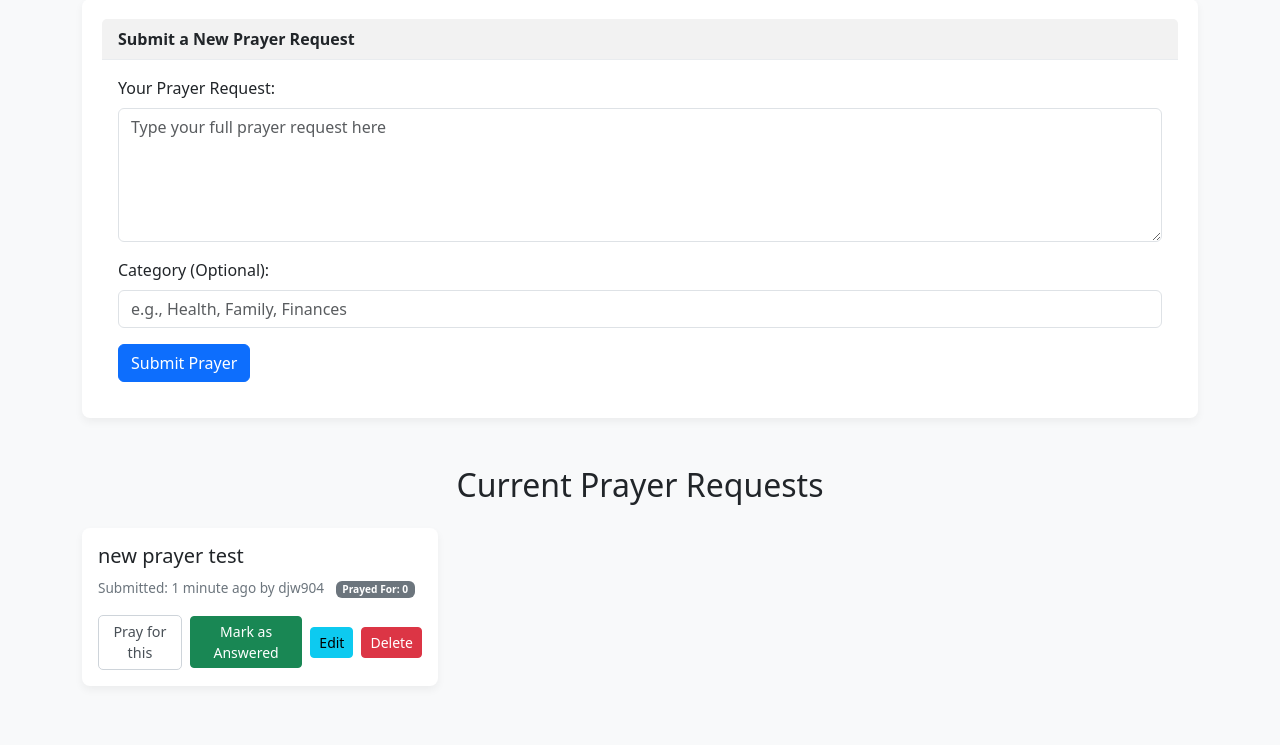
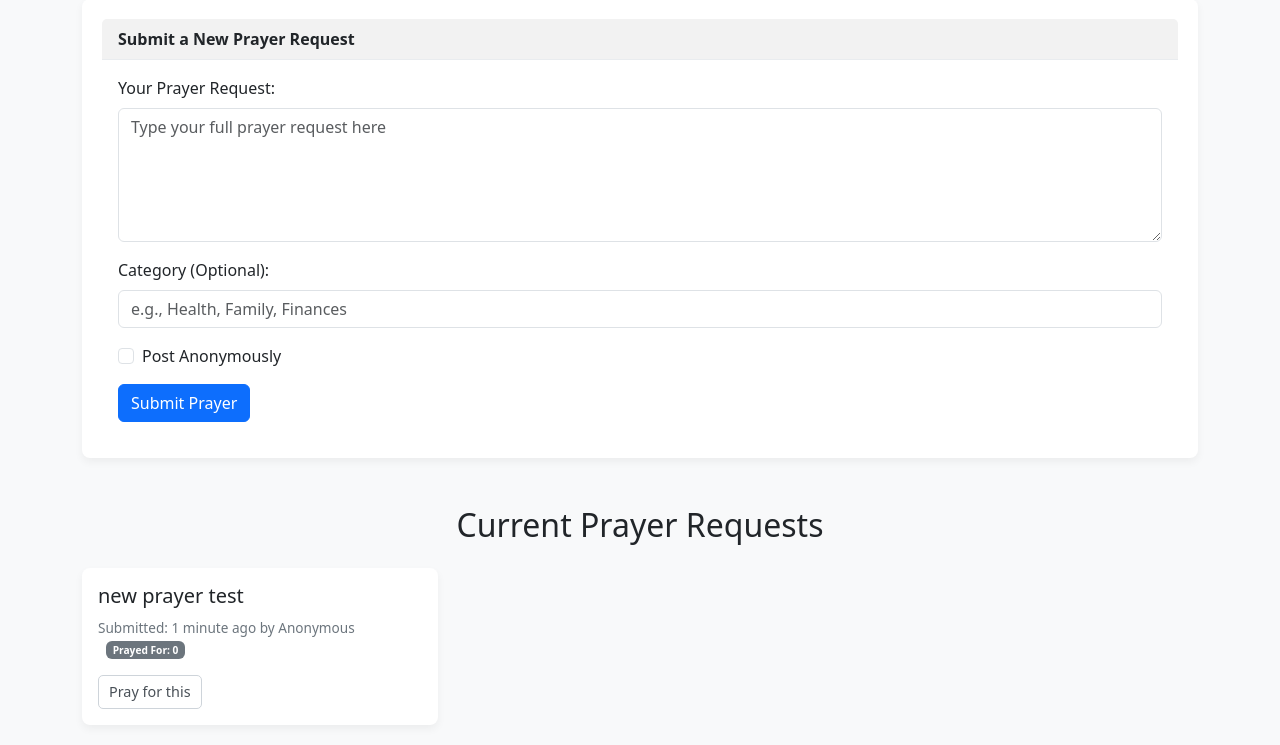
Before and after one commit to dwightwpursuit/prayer_hub_project, a Flask app: page / in a window 1280 px wide. Shown: the part 293-1038 px from the top of the page. Before the commit the page ends 963 px from the top, so only its background shows below. Run offline with Flask 3, Linux system fonts and the light colour scheme; data comes from the database, SQL or seed files in the repository; both versions use the stored data as it was after the commit.

Commit message:
Feature: Added anonymous posting option and displayed username in navbar

```diff
--- a/app.py
+++ b/app.py
@@ -7,23 +7,18 @@
 app = Flask(__name__)
 DATABASE = 'prayer_hub.db'
 # IMPORTANT: Change this secret key to a long, random, and unique string in a real application!
-# You can generate one using `os.urandom(24).hex()` in a Python shell.
+# You can generate one using `secrets.token_hex(16)` in a Python shell.
 app.config['SECRET_KEY'] = 'your_super_secret_key_here_change_this_for_security'
 
-# Define the timezone for displaying times (e.g., Eastern Time - EDT/EST)
-# You can change this to your desired timezone, e.g., 'Europe/London', 'America/Chicago', 'Asia/Kolkata'
 PRAYER_TIMEZONE = pytz.timezone('America/New_York')
 
-# Function to get a database connection
 def get_db_connection():
     conn = sqlite3.connect(DATABASE)
-    conn.row_factory = sqlite3.Row # This makes rows behave like dictionaries, allowing access by column name
+    conn.row_factory = sqlite3.Row
     return conn
 
-# Function to initialize the database tables
 def init_db():
     conn = get_db_connection()
-    # Create requests table (or add user_id if it already exists)
     conn.execute('''
         CREATE TABLE IF NOT EXISTS requests (
             id INTEGER PRIMARY KEY AUTOINCREMENT,
@@ -32,11 +27,11 @@
             prayed_for_count INTEGER DEFAULT 0,
             category TEXT,
             is_answered INTEGER DEFAULT 0,
-            user_id INTEGER, -- NEW: Link to users table
+            user_id INTEGER,
+            is_anonymous INTEGER DEFAULT 0, -- NEW: 0 for false, 1 for true
             FOREIGN KEY (user_id) REFERENCES users(id)
         )
     ''')
-    # Create users table
     conn.execute('''
         CREATE TABLE IF NOT EXISTS users (
             id INTEGER PRIMARY KEY AUTOINCREMENT,
@@ -47,7 +42,6 @@
     conn.commit()
     conn.close()
 
-# Call this function once when the app starts to ensure the DB and tables exist
 init_db()
 
 @app.route('/')
@@ -57,60 +51,50 @@
 
     if selected_category:
         db_requests = conn.execute(
-            # Join to get username from the users table
-            'SELECT r.id, r.request_text, r.timestamp, r.prayed_for_count, r.category, r.is_answered, r.user_id, u.username FROM requests r LEFT JOIN users u ON r.user_id = u.id WHERE r.category = ? ORDER BY r.timestamp DESC',
+            'SELECT r.id, r.request_text, r.timestamp, r.prayed_for_count, r.category, r.is_answered, r.user_id, r.is_anonymous, u.username FROM requests r LEFT JOIN users u ON r.user_id = u.id WHERE r.category = ? ORDER BY r.timestamp DESC',
             (selected_category,)
         ).fetchall()
     else:
         db_requests = conn.execute(
-            # Join to get username from the users table
-            'SELECT r.id, r.request_text, r.timestamp, r.prayed_for_count, r.category, r.is_answered, r.user_id, u.username FROM requests r LEFT JOIN users u ON r.user_id = u.id ORDER BY r.timestamp DESC'
+            'SELECT r.id, r.request_text, r.timestamp, r.prayed_for_count, r.category, r.is_answered, r.user_id, r.is_anonymous, u.username FROM requests r LEFT JOIN users u ON r.user_id = u.id ORDER BY r.timestamp DESC'
         ).fetchall()
 
-    current_utc_time = datetime.now(pytz.utc) # Get current time in UTC, timezone-aware
+    current_utc_time = datetime.now(pytz.utc)
     processed_requests = []
 
     for req in db_requests:
-        # Parse the stored timestamp and make it UTC-aware
-        # Assuming SQLite stores 'YYYY-MM-DD HH:MM:SS' without timezone info, it's typically UTC.
         request_utc_time = pytz.utc.localize(datetime.strptime(req['timestamp'], '%Y-%m-%d %H:%M:%S'))
-
-        time_difference = current_utc_time - request_utc_time # Calculation is between two UTC-aware datetimes
+        time_difference = current_utc_time - request_utc_time
 
         formatted_timestamp = ""
-        if time_difference < timedelta(minutes=60): # Less than 1 hour
+        if time_difference < timedelta(minutes=60):
             minutes_ago = int(time_difference.total_seconds() / 60)
-            if minutes_ago <= 0: # Handle cases where it might be 0 or slightly negative due to precision
+            if minutes_ago <= 0:
                 formatted_timestamp = "just now"
             elif minutes_ago == 1:
                 formatted_timestamp = "1 minute ago"
             else:
                 formatted_timestamp = f"{minutes_ago} minutes ago"
         else:
-            # Convert the UTC time to the desired local timezone for display
             local_request_time = request_utc_time.astimezone(PRAYER_TIMEZONE)
-            # Format to "Month Day, Year at HH:MM AM/PM" (e.g., July 15, 2025 at 08:43 PM)
             formatted_timestamp = local_request_time.strftime('%B %d, %Y at %I:%M %p')
 
-        request_dict = dict(req) # Convert sqlite3.Row to a regular dictionary
+        request_dict = dict(req)
         request_dict['formatted_timestamp'] = formatted_timestamp
-        # Add a flag to indicate if the current user owns this request for UI purposes
         request_dict['is_owner'] = session.get('user_id') == req['user_id']
         processed_requests.append(request_dict)
 
     unique_categories = conn.execute('SELECT DISTINCT category FROM requests WHERE category IS NOT NULL AND category != "" ORDER BY category').fetchall()
     conn.close()
 
-    # Pass the processed requests and current user info to the template
     return render_template('home.html',
                            requests=processed_requests,
                            selected_category=selected_category,
                            unique_categories=unique_categories,
-                           current_user_id=session.get('user_id')) # Pass user ID to template for conditional display
+                           current_user_id=session.get('user_id'))
 
 @app.route('/submit_request', methods=['POST'])
 def submit_request():
-    # Ensure user is logged in to submit a request
     if 'user_id' not in session:
         flash('Please log in to submit a prayer request.', 'danger')
         return redirect(url_for('login'))
@@ -118,127 +102,114 @@
     if request.method == 'POST':
         new_request_text = request.form['request_text']
         category = request.form.get('category', '').strip()
-        user_id = session['user_id'] # Get the current user's ID from the session
+        user_id = session['user_id']
+        is_anonymous = 1 if request.form.get('is_anonymous') == 'on' else 0
 
         conn = get_db_connection()
-        conn.execute('INSERT INTO requests (request_text, category, user_id) VALUES (?, ?, ?)',
-                     (new_request_text, category if category else None, user_id))
+        conn.execute('INSERT INTO requests (request_text, category, user_id, is_anonymous) VALUES (?, ?, ?, ?)',
+                     (new_request_text, category if category else None, user_id, is_anonymous))
         conn.commit()
         conn.close()
 
-        print(f"New prayer request submitted and saved to DB: {new_request_text} (Category: {category}) by user ID: {user_id}")
+        print(f"New prayer request submitted and saved to DB: {new_request_text} (Category: {category}) by user ID: {user_id} (Anonymous: {is_anonymous})")
         flash('Your prayer request has been submitted!', 'success')
         return redirect(url_for('home'))
 
 @app.route('/pray_for/<int:request_id>', methods=['POST'])
 def increment_pray_count(request_id):
-    # This action does not require the user to be the owner
     conn = get_db_connection()
     conn.execute('UPDATE requests SET prayed_for_count = prayed_for_count + 1 WHERE id = ?', (request_id,))
     conn.commit()
     conn.close()
-    print(f"Incremented pray count for request ID: {request_id}")
-    flash('You have prayed for this request!', 'info')
+    flash('Prayer count incremented!', 'info')
     return redirect(url_for('home'))
 
 @app.route('/mark_as_answered/<int:request_id>', methods=['POST'])
 def mark_as_answered(request_id):
-    # Authorization check - only owner can mark as answered
     if 'user_id' not in session:
-        flash('Please log in to perform this action.', 'danger')
+        flash('You must be logged in to perform this action.', 'danger')
         return redirect(url_for('login'))
 
     conn = get_db_connection()
-    prayer_request = conn.execute('SELECT user_id FROM requests WHERE id = ?', (request_id,)).fetchone()
-
-    if prayer_request and prayer_request['user_id'] == session['user_id']:
+    # Ensure only the owner can mark as answered
+    request_entry = conn.execute('SELECT user_id FROM requests WHERE id = ?', (request_id,)).fetchone()
+    if request_entry and request_entry['user_id'] == session['user_id']:
         conn.execute('UPDATE requests SET is_answered = 1 WHERE id = ?', (request_id,))
         conn.commit()
         flash('Prayer request marked as answered!', 'success')
-        print(f"Prayer request ID: {request_id} marked as answered by owner.")
     else:
-        flash('You are not authorized to mark this prayer as answered.', 'danger')
-        print(f"Unauthorized attempt to mark prayer ID: {request_id} as answered by user {session.get('user_id')}.")
-
+        flash('You are not authorized to mark this request as answered.', 'danger')
     conn.close()
     return redirect(url_for('home'))
 
 @app.route('/delete_request/<int:request_id>', methods=['POST'])
 def delete_request(request_id):
-    # Authorization check - only owner can delete
     if 'user_id' not in session:
-        flash('Please log in to perform this action.', 'danger')
+        flash('You must be logged in to perform this action.', 'danger')
         return redirect(url_for('login'))
 
     conn = get_db_connection()
-    prayer_request = conn.execute('SELECT user_id FROM requests WHERE id = ?', (request_id,)).fetchone()
-
-    if prayer_request and prayer_request['user_id'] == session['user_id']:
+    # Ensure only the owner can delete
+    request_entry = conn.execute('SELECT user_id FROM requests WHERE id = ?', (request_id,)).fetchone()
+    if request_entry and request_entry['user_id'] == session['user_id']:
         conn.execute('DELETE FROM requests WHERE id = ?', (request_id,))
         conn.commit()
-        flash('Prayer request deleted!', 'success')
-        print(f"Prayer request ID: {request_id} deleted by owner.")
+        flash('Prayer request deleted successfully!', 'success')
     else:
-        flash('You are not authorized to delete this prayer request.', 'danger')
-        print(f"Unauthorized attempt to delete prayer ID: {request_id} by user {session.get('user_id')}.")
-
+        flash('You are not authorized to delete this request.', 'danger')
     conn.close()
     return redirect(url_for('home'))
 
-@app.route('/edit_request/<int:request_id>')
+@app.route('/edit_request/<int:request_id>', methods=['GET', 'POST'])
 def edit_request(request_id):
-    # Authorization check - only owner can edit
     if 'user_id' not in session:
-        flash('Please log in to perform this action.', 'danger')
+        flash('You must be logged in to perform this action.', 'danger')
         return redirect(url_for('login'))
 
     conn = get_db_connection()
-    # Fetch user_id along with other request details
-    request_to_edit = conn.execute('SELECT id, request_text, category, user_id FROM requests WHERE id = ?', (request_id,)).fetchone()
+    request_entry = conn.execute('SELECT * FROM requests WHERE id = ?', (request_id,)).fetchone()
     conn.close()
 
-    if request_to_edit is None:
-        return "Prayer request not found!", 404
-
-    # Compare the request's user_id with the current session's user_id
-    if request_to_edit['user_id'] != session['user_id']:
-        flash('You are not authorized to edit this prayer request.', 'danger')
+    if request_entry is None:
+        flash('Prayer request not found.', 'danger')
         return redirect(url_for('home'))
 
-    return render_template('edit_request.html', request=request_to_edit)
+    # Ensure only the owner can edit
+    if request_entry['user_id'] != session['user_id']:
+        flash('You are not authorized to edit this request.', 'danger')
+        return redirect(url_for('home'))
+
+    if request.method == 'POST':
+        # This part is handled by update_request
+        pass
+    return render_template('edit_request.html', request=request_entry)
 
 @app.route('/update_request/<int:request_id>', methods=['POST'])
 def update_request(request_id):
-    # Authorization check - only owner can update
     if 'user_id' not in session:
-        flash('Please log in to perform this action.', 'danger')
+        flash('You must be logged in to perform this action.', 'danger')
         return redirect(url_for('login'))
 
-    conn = get_db_connection()
-    # Fetch user_id to confirm ownership
-    prayer_request = conn.execute('SELECT user_id FROM requests WHERE id = ?', (request_id,)).fetchone()
+    if request.method == 'POST':
+        updated_text = request.form['request_text']
+        updated_category = request.form.get('category', '').strip()
+        updated_is_anonymous = 1 if request.form.get('is_anonymous') == 'on' else 0
 
-    if prayer_request and prayer_request['user_id'] == session['user_id']:
-        if request.method == 'POST':
-            updated_text = request.form['request_text']
-            updated_category = request.form.get('category', '').strip()
-
-            conn.execute('UPDATE requests SET request_text = ?, category = ? WHERE id = ?',
-                         (updated_text, updated_category if updated_category else None, request_id))
+        conn = get_db_connection()
+        # Verify ownership before updating
+        request_entry = conn.execute('SELECT user_id FROM requests WHERE id = ?', (request_id,)).fetchone()
+        if request_entry and request_entry['user_id'] == session['user_id']:
+            conn.execute('UPDATE requests SET request_text = ?, category = ?, is_anonymous = ? WHERE id = ?',
+                         (updated_text, updated_category if updated_category else None, updated_is_anonymous, request_id))
             conn.commit()
             flash('Prayer request updated successfully!', 'success')
-            print(f"Prayer request ID: {request_id} updated by owner.")
-    else:
-        flash('You are not authorized to update this prayer request.', 'danger')
-        print(f"Unauthorized attempt to update prayer ID: {request_id} by user {session.get('user_id')}.")
-
-    conn.close()
+        else:
+            flash('You are not authorized to update this request.', 'danger')
+        conn.close()
     return redirect(url_for('home'))
 
-# User Registration Routes
 @app.route('/register', methods=['GET', 'POST'])
 def register():
-    # If a user is already logged in, redirect them home
     if 'user_id' in session:
         return redirect(url_for('home'))
 
@@ -247,14 +218,13 @@
         password = request.form['password']
 
         conn = get_db_connection()
-        # Check if username already exists
         existing_user = conn.execute('SELECT id FROM users WHERE username = ?', (username,)).fetchone()
         if existing_user:
             flash('Username already exists. Please choose a different one.', 'danger')
             conn.close()
             return render_template('register.html')
 
-        hashed_password = generate_password_hash(password) # Hash the password
+        hashed_password = generate_password_hash(password)
         conn.execute('INSERT INTO users (username, password_hash) VALUES (?, ?)',
                      (username, hashed_password))
         conn.commit()
@@ -263,10 +233,8 @@
         return redirect(url_for('login'))
     return render_template('register.html')
 
-# User Login Routes
 @app.route('/login', methods=['GET', 'POST'])
 def login():
-    # If a user is already logged in, redirect them home
     if 'user_id' in session:
         flash('You are already logged in.', 'info')
         return redirect(url_for('home'))
@@ -276,11 +244,12 @@
         password = request.form['password']
 
         conn = get_db_connection()
-        user = conn.execute('SELECT id, password_hash FROM users WHERE username = ?', (username,)).fetchone()
+        user = conn.execute('SELECT id, username, password_hash FROM users WHERE username = ?', (username,)).fetchone()
         conn.close()
 
         if user and check_password_hash(user['password_hash'], password):
             session['user_id'] = user['id']
+            session['username'] = user['username']
             flash('Login successful!', 'success')
             return redirect(url_for('home'))
         else:
@@ -288,10 +257,10 @@
 
     return render_template('login.html')
 
-# Logout Route
 @app.route('/logout')
 def logout():
-    session.pop('user_id', None) # Remove user_id from session
+    session.pop('user_id', None)
+    session.pop('username', None)
     flash('You have been logged out.', 'info')
     return redirect(url_for('home'))
 
--- a/templates/home.html
+++ b/templates/home.html
@@ -25,7 +25,7 @@
         {# NEW: Navigation/Auth Links #}
         <div class="d-flex justify-content-end my-3">
             {% if session.user_id %}
-                <span class="navbar-text me-3">Logged in as: {{ session.username if session.username else 'User' }}</span> {# Optional: display username if you fetch it into session #}
+                <span class="navbar-text me-3">Logged in as: <strong>{{ session.username }}</strong></span> {# UPDATED: Display actual username #}
                 <a href="{{ url_for('logout') }}" class="btn btn-outline-secondary btn-sm">Logout</a>
             {% else %}
                 <a href="{{ url_for('login') }}" class="btn btn-outline-primary btn-sm me-2">Login</a>
@@ -84,6 +84,11 @@
                         <label for="category" class="form-label">Category (Optional):</label>
                         <input type="text" class="form-control" id="category" name="category" placeholder="e.g., Health, Family, Finances">
                     </div>
+                    {# NEW: Anonymous checkbox #}
+                    <div class="mb-3 form-check">
+                        <input type="checkbox" class="form-check-input" id="is_anonymous" name="is_anonymous">
+                        <label class="form-check-label" for="is_anonymous">Post Anonymously</label>
+                    </div>
                     <button type="submit" class="btn btn-primary">Submit Prayer</button>
                 </form>
             </div>
@@ -103,7 +108,9 @@
                                 <h5 class="card-title">{{ request.request_text }}</h5>
                                 <div class="prayer-meta">
                                     Submitted: {{ request.formatted_timestamp }}
-                                    {% if request.username %} {# NEW: Display username if available #}
+                                    {% if request.is_anonymous %} {# NEW: Check if anonymous #}
+                                        by Anonymous
+                                    {% elif request.username %} {# Display username if not anonymous and available #}
                                         by {{ request.username }}
                                     {% endif %}
                                     <span class="badge bg-secondary ms-2">Prayed For: {{ request.prayed_for_count }}</span>
@@ -124,23 +131,27 @@
                                         <button type="submit" class="btn btn-light-outline">Pray for this</button>
                                     </form>
 
-                                    {# Form for Mark as Answered button (only show if not answered) #}
-                                    {% if not request.is_answered %}
+                                    {# Form for Mark as Answered button (only show if not answered and is owner) #}
+                                    {% if not request.is_answered and request.is_owner %}
                                         <form action="{{ url_for('mark_as_answered', request_id=request.id) }}" method="POST" class="me-2">
                                             <button type="submit" class="btn btn-success btn-sm">Mark as Answered</button>
                                         </form>
-                                    {% else %}
+                                    {% elif request.is_answered %}
                                         {# Optional: Display something else if answered, or just remove the button #}
                                         <small class="text-muted me-2">Prayer answered.</small>
                                     {% endif %}
 
-                                    {# Link/Button to Edit Request #}
-                                    <a href="{{ url_for('edit_request', request_id=request.id) }}" class="btn btn-info btn-sm me-2">Edit</a>
+                                    {# Link/Button to Edit Request (only show if owner) #}
+                                    {% if request.is_owner %}
+                                        <a href="{{ url_for('edit_request', request_id=request.id) }}" class="btn btn-info btn-sm me-2">Edit</a>
+                                    {% endif %}
 
-                                    {# Form for Delete button #}
-                                    <form action="{{ url_for('delete_request', request_id=request.id) }}" method="POST" onsubmit="return confirm('Are you sure you want to delete this prayer request?');">
-                                        <button type="submit" class="btn btn-danger btn-sm">Delete</button>
-                                    </form>
+                                    {# Form for Delete button (only show if owner) #}
+                                    {% if request.is_owner %}
+                                        <form action="{{ url_for('delete_request', request_id=request.id) }}" method="POST" onsubmit="return confirm('Are you sure you want to delete this prayer request?');">
+                                            <button type="submit" class="btn btn-danger btn-sm">Delete</button>
+                                        </form>
+                                    {% endif %}
                                 </div>
                             </div>
                         </div>
```
Also changed, not shown: prayer_hub.db.
